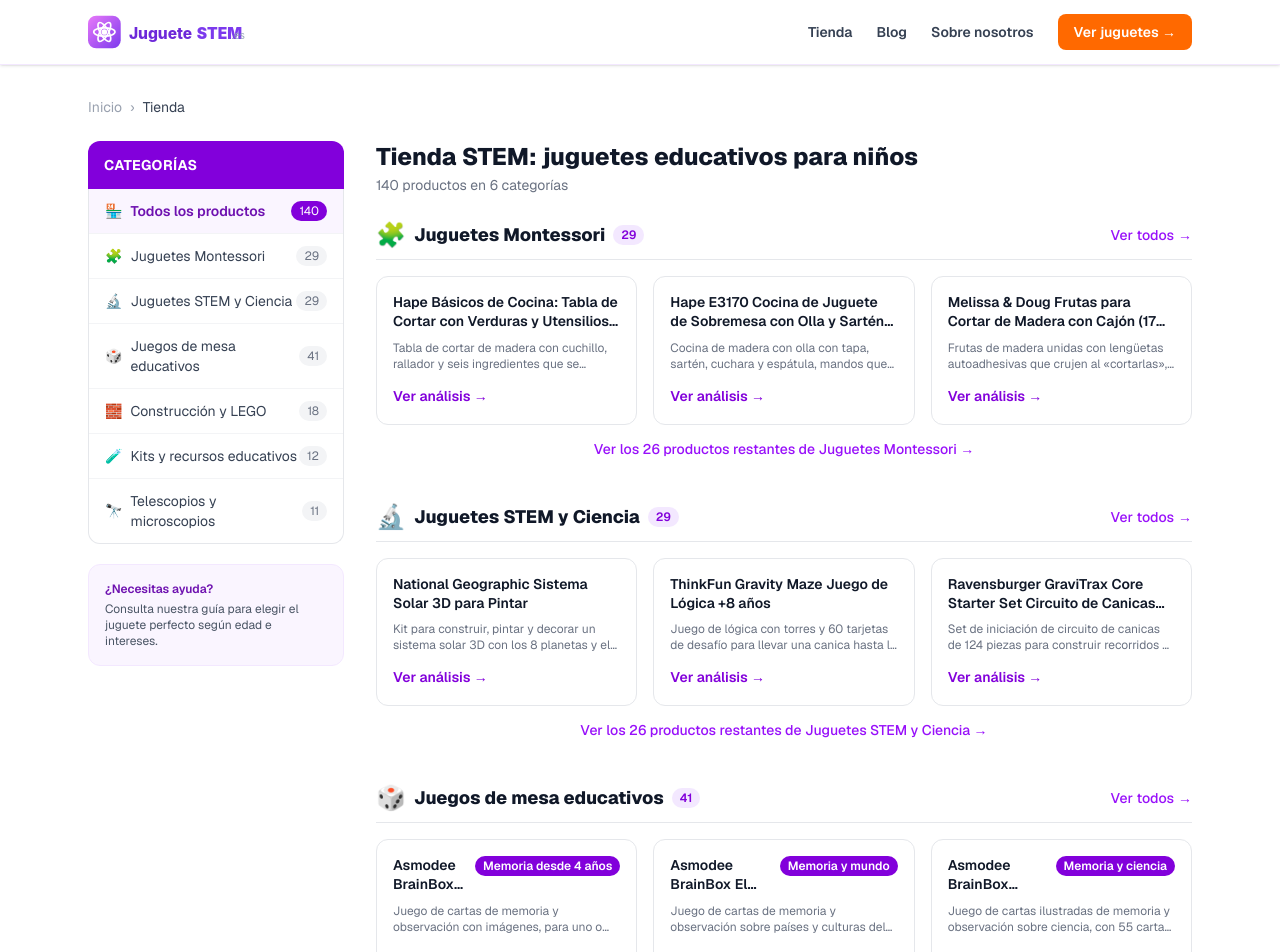
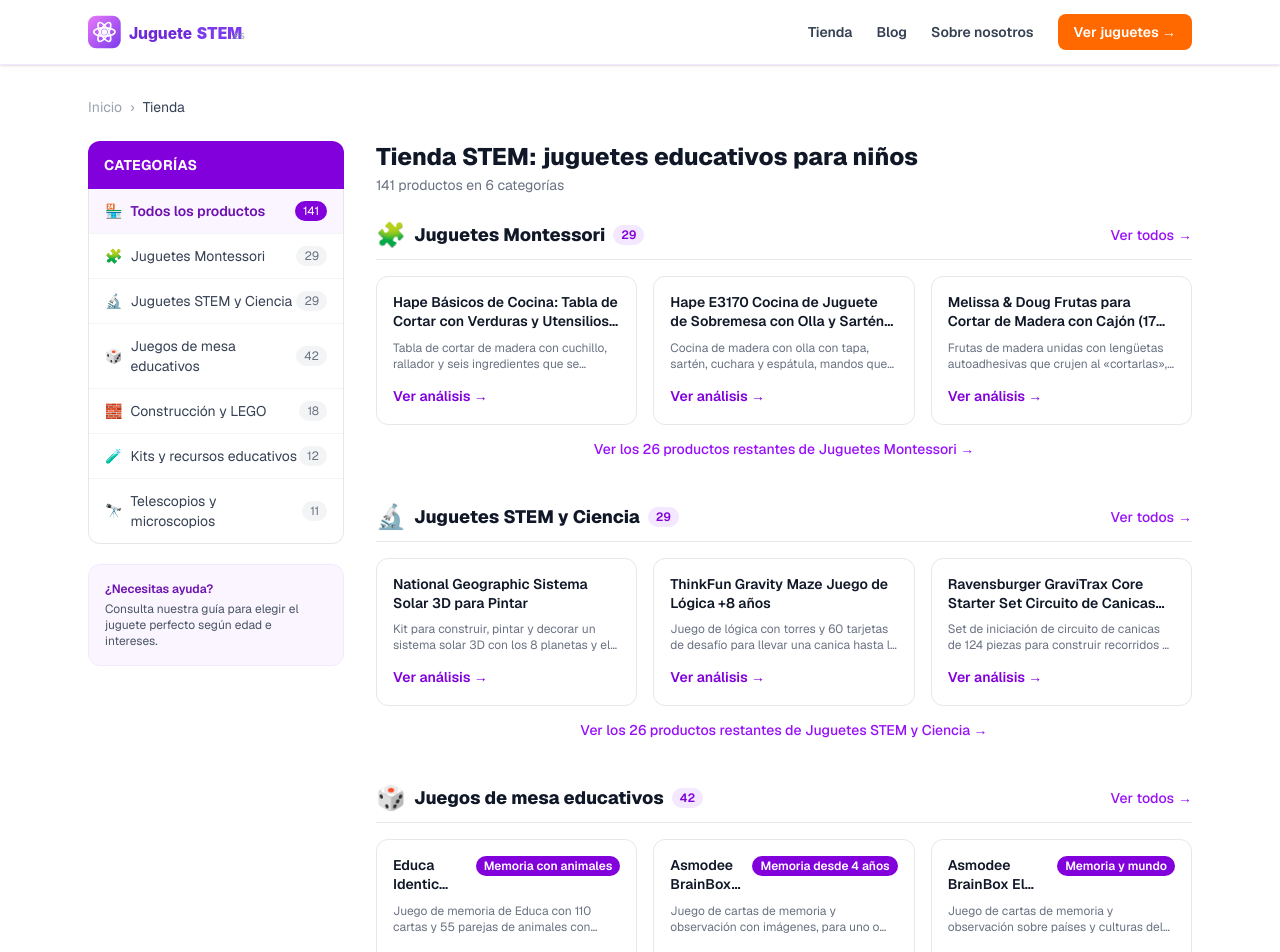
Before and after one commit to mktweb360/juguetestem, a Next.js app: page /tienda in a window 1280 px wide. Shown: the top 952 px of the page. Built offline with nearby package versions, Linux system fonts and the light colour scheme.

Commit message:
Ficha: Educa Identic Natura juego de memoria (#58)

```diff
--- a/data/posts.ts
+++ b/data/posts.ts
@@ -480,7 +480,7 @@ export const posts: Post[] = [
     category: "Juegos de Mesa",
     date: "2025-08-13",
     readTime: 8,
-    relatedProducts: ["dixit-juego-mesa-asmodee-2021", "catan-junior-devir-6-anos", "virus-pack-tapete-fundas-deck-box", "asmodee-azul-juego-mesa-losetas", "spin-master-tetris-juego-mesa-estrategia", "thinkfun-maze-pop-juego-logica-8-anos", "thinkfun-rush-hour-atasco-juego-logica-8-anos", "ravensburger-puzzle-mapa-del-mundo-200-xxl", "mattel-blokus-juego-estrategia-familia-7-anos", "asmodee-brainbox-ciencia-cartas-memoria"],
+    relatedProducts: ["dixit-juego-mesa-asmodee-2021", "catan-junior-devir-6-anos", "virus-pack-tapete-fundas-deck-box", "asmodee-azul-juego-mesa-losetas", "spin-master-tetris-juego-mesa-estrategia", "thinkfun-maze-pop-juego-logica-8-anos", "thinkfun-rush-hour-atasco-juego-logica-8-anos", "ravensburger-puzzle-mapa-del-mundo-200-xxl", "mattel-blokus-juego-estrategia-familia-7-anos", "asmodee-brainbox-ciencia-cartas-memoria", "educa-identic-natura-juego-memoria-parejas-animales"],
     relatedPosts: ["dixit-juego-analisis-opinion", "catan-junior-analisis-estrategia", "mejores-juegos-mesa-familia", "juegos-mesa-cooperativos-ninos-edad-como-elegir", "juegos-aprender-matematicas-ninos-por-edad"],
     categoryCta: { href: "/tienda/juegos-mesa-educativos", text: "Ver juegos de mesa →" },
   },
--- a/data/products.ts
+++ b/data/products.ts
@@ -366,6 +366,25 @@ export const products: Product[] = [
 
   // JUEGOS DE MESA EDUCATIVOS
   {
+    slug: "educa-identic-natura-juego-memoria-parejas-animales",
+    // Comprobada en amazon.es el 27/11/2026: botón de compra activo, vendido y enviado por Amazon. Datos solo de la ficha de Amazon.
+    name: "Educa Identic Natura, juego de memoria y cartas con parejas de animales",
+    asin: "B004EPXMWA",
+    categorySlug: "juegos-mesa-educativos",
+    categoryName: "Juegos de mesa educativos",
+    price: "Consultar precio",
+    priceMin: 0,
+    rating: 0,
+    reviewCount: 0,
+    shortDescription: "Juego de memoria de Educa con 110 cartas y 55 parejas de animales con plumas, pelo o escamas, recomendado de 6 a 9 años.",
+    fullDescription: "Identic Natura es un juego de memoria y cartas de Educa, marca española de juguetes. Según la ficha de Amazon, hay que encontrar las 55 parejas de animales con plumas, pelo o escamas escondidas entre las 110 cartas. La ficha indica que ejercita la memoria, la concentración y la agudeza visual, que las cartas son de cartón resistente y que la edad recomendada es de 6 a 9 años, aunque también se puede jugar desde los 4 años en compañía de un adulto, según el fabricante. No lo hemos probado: la información procede de la ficha de Amazon.",
+    pros: ["110 cartas y 55 parejas de animales, con mucha variedad", "Trabaja la memoria, la concentración y la agudeza visual", "Edad recomendada de 6 a 9 años, jugable desde 4 con un adulto, según el fabricante", "Cartas de cartón resistente, según la ficha", "Vendido y enviado por Amazon"],
+    cons: ["Con tantas parejas, las partidas completas pueden alargarse para los más pequeños", "La ficha no detalla el número de jugadores ni la duración", "No lo hemos probado: la información procede de la ficha de Amazon"],
+    specs: { "Marca": "Educa", "Cartas": "110 (55 parejas)", "Tema": "Animales con plumas, pelo o escamas", "Edad recomendada": "6 a 9 años" },
+    badge: "Memoria con animales",
+    relatedPosts: ["juegos-mesa-educativos-primaria"],
+  },
+  {
     slug: "asmodee-brainbox-imagenes-cartas-memoria",
     // Comprobada en amazon.es el 27/11/2026: botón de compra activo, vendido y enviado por Amazon. Datos solo de la ficha de Amazon.
     name: "Asmodee BrainBox Imágenes, juego de cartas de memoria y observación",
--- a/lib/indexable.ts
+++ b/lib/indexable.ts
@@ -106,6 +106,7 @@ export const FEATURED_PRODUCT_SLUGS = new Set<string>([
   "national-geographic-sistema-solar-3d-pintar",
   "thinkfun-gravity-maze-juego-logica",
   "ravensburger-gravitrax-core-starter-set-124",
+  "educa-identic-natura-juego-memoria-parejas-animales",
   "asmodee-brainbox-imagenes-cartas-memoria",
   "asmodee-brainbox-el-mundo-cartas-memoria",
   "asmodee-brainbox-ciencia-cartas-memoria",
```
